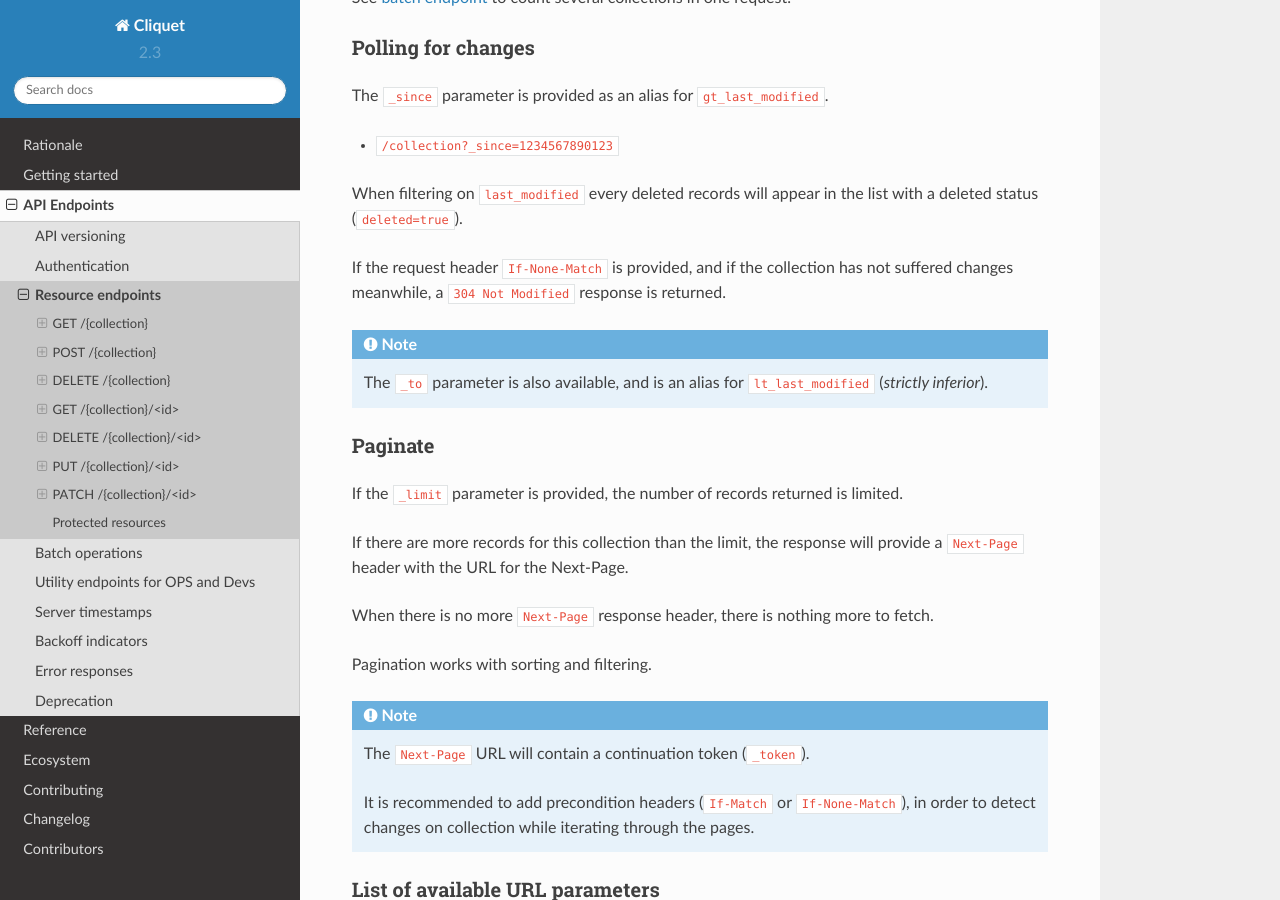
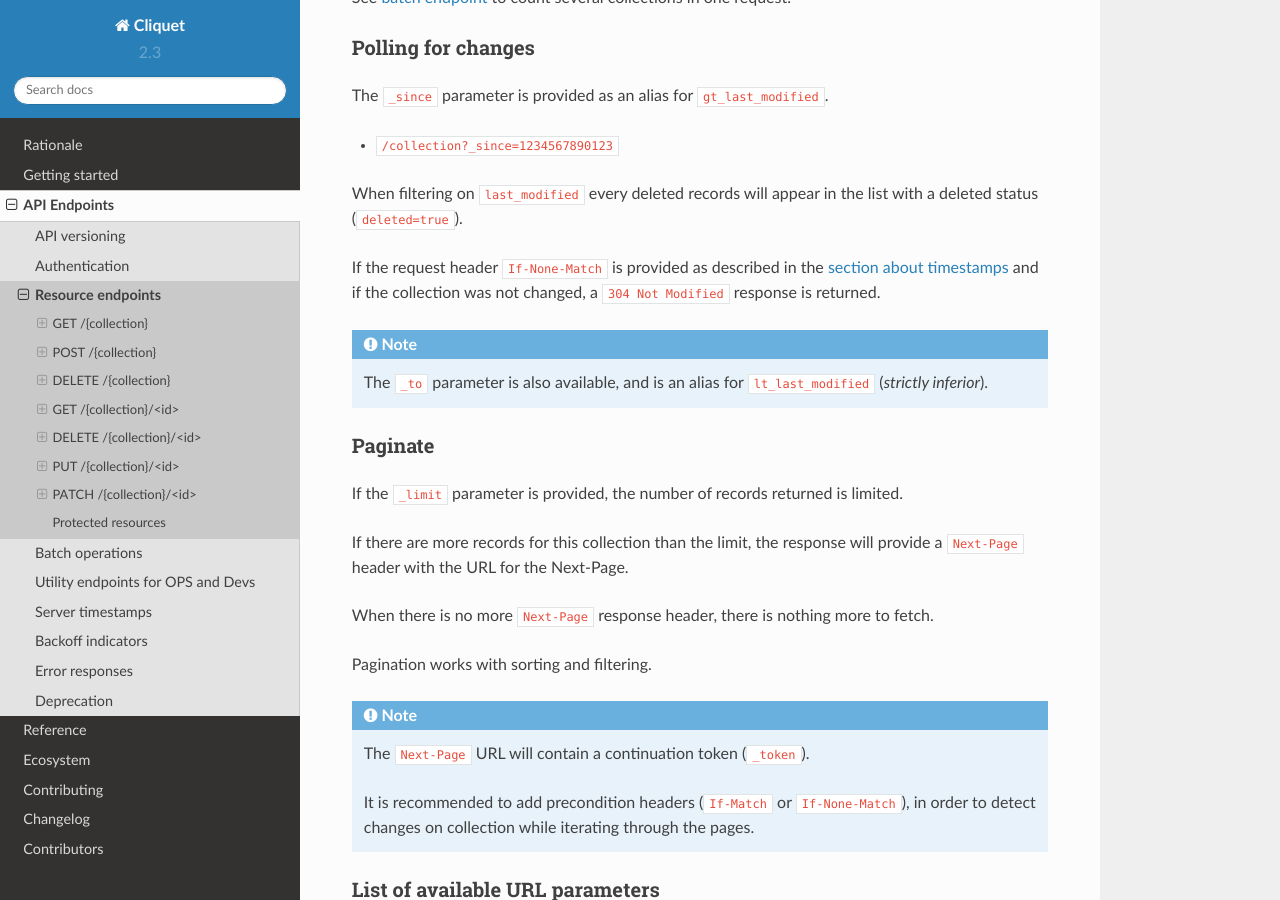
Before and after one commit to Kinto/kinto, a Sphinx documentation site: the page built from docs/api/resource.rst, in a window 1280 px wide and 900 px high, scrolled down 2686 px. Built offline with Sphinx 7.4.7 and the Read the Docs theme 2.0.0, drawn with Linux system fonts in a browser that asks for light colours.

```diff
--- a/docs/api/resource.rst
+++ b/docs/api/resource.rst
@@ -144,9 +144,9 @@
 When filtering on ``last_modified`` every deleted records will appear in the
 list with a deleted status (``deleted=true``).
 
-If the request header ``If-None-Match`` is provided, and if the
-collection has not suffered changes meanwhile, a ``304 Not Modified``
-response is returned.
+If the request header ``If-None-Match`` is provided as described in
+the :ref:`section about timestamps <server-timestamps>` and if the
+collection was not changed, a ``304 Not Modified`` response is returned.
 
 .. note::
 
```
